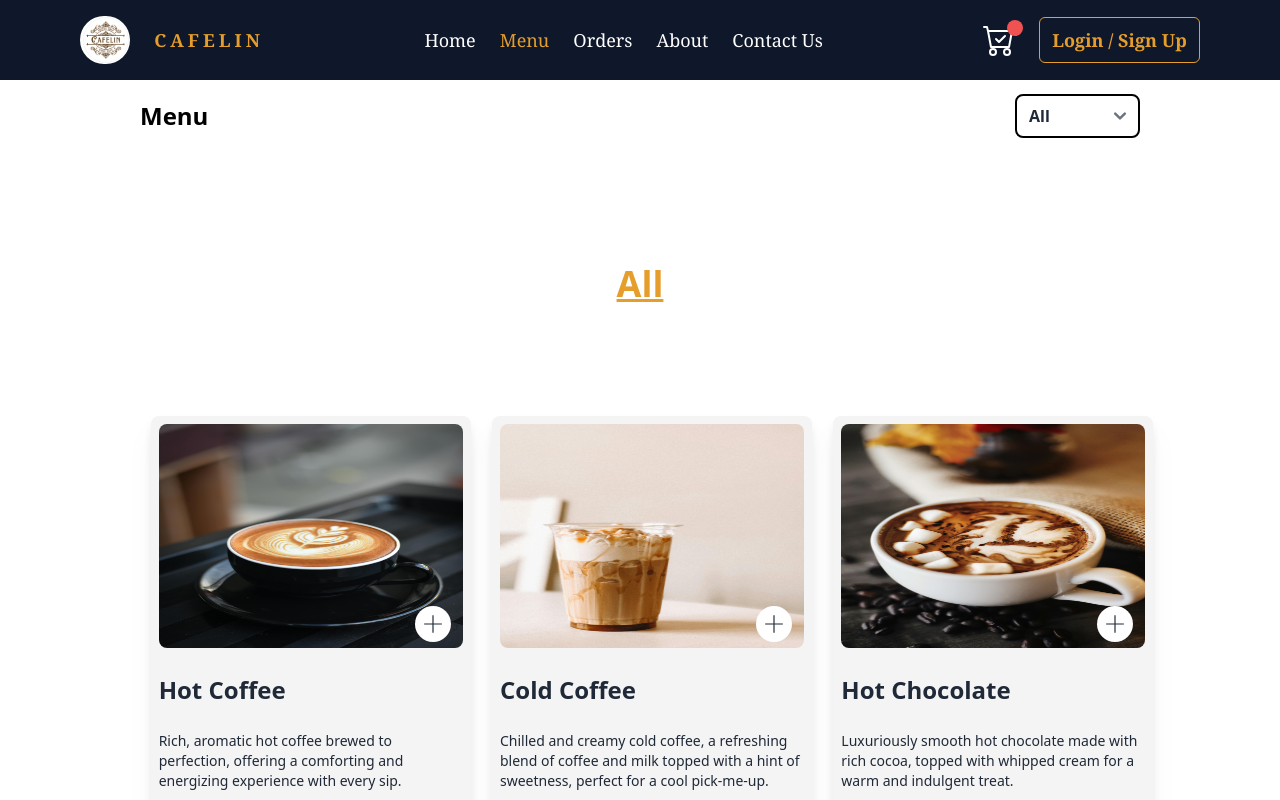
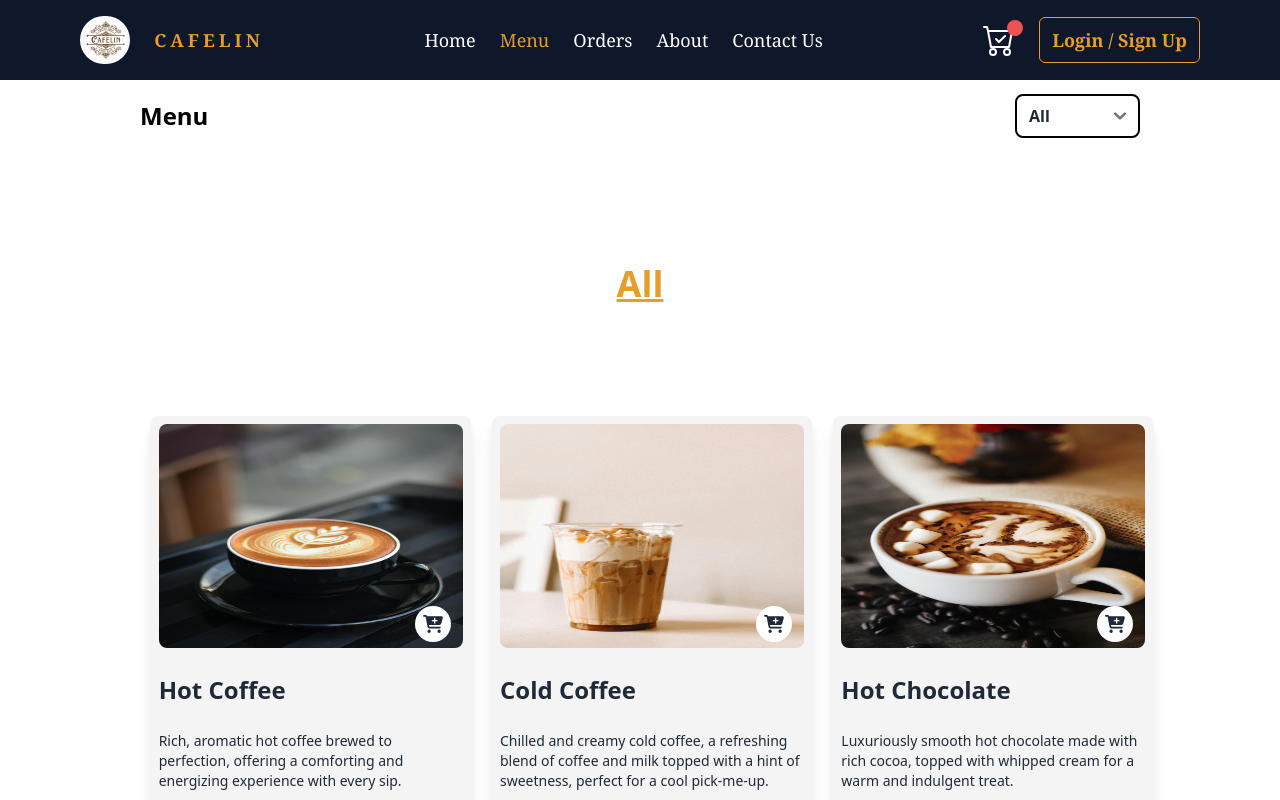
Before and after one commit to pabitra3362/cafetin, a React (Vite) app in the folder frontend/: page /menu in a window 1280 px wide. Shown: the top 800 px of the page. Built offline with nearby package versions, Linux system fonts and the light colour scheme.

Commit message:
`Added loading indicators and disabled buttons during API calls`

```diff
--- a/frontend/src/components/DishCard.jsx
+++ b/frontend/src/components/DishCard.jsx
@@ -1,28 +1,35 @@
-import React from 'react'
+import React, { useState } from 'react'
 import { motion } from 'motion/react'
 import { TfiPlus } from "react-icons/tfi";
+import { FaCartPlus } from "react-icons/fa6";
 import { useAuth0 } from "@auth0/auth0-react";
 import { ToastContainer, toast } from 'react-toastify';
+import addCartLoader from '../assets/addCartLoader.gif';
 import axios from 'axios'
 
 
 const DishCard = ({image,title,description,price}) => {
 
   const {user,isAuthenticated}=useAuth0()
+  const [spinner, setSpinner] = useState(false);
 
   const handleCart=async() => {
-    if(!isAuthenticated) toast.error("Please log in first.")
+    if(!isAuthenticated) toast.error("Please login then try again !!!")
+    setSpinner(true);
     try {
       const res=await axios.post('https://cafelin.onrender.com/api/cart/addToCart',{image,title,description,price,user:user.name,quantity:1})
       const data= await res.data;
 
       if(data.status===201){
         toast.success(data.message)
+        setSpinner(false);
       }else{
         toast.error(data.message)
+        setSpinner(false);
       }
     } catch (error) {
       toast.error(error)
+      setSpinner(false);
     }
   }
 
@@ -42,7 +49,13 @@ const DishCard = ({image,title,description,price}) => {
     className='w-80 h-[450px] bg-[#f5f4f4] rounded-lg grid grid-cols-1 justify-center p-2 gap-3 drop-shadow-xl'>
         <div className='relative'>
           <img src={image} className='h-56  w-80 rounded-lg ' alt="" />
-          <button onClick={handleCart} title='click to add item in the cart' className='absolute p-2 rounded-full bg-white text-xl bottom-5 right-3'><TfiPlus /></button>
+          <button
+          disabled={spinner}
+          onClick={handleCart} title='click to add item in the cart' className='absolute p-2 rounded-full bg-white text-xl bottom-5 right-3'>
+            {
+              spinner ? (<img src={addCartLoader} alt="loading" className='h-8 w-8'/>) : <FaCartPlus />
+            }
+          </button>
         </div>
         <p className='font-bold text-2xl'>{title}</p>
         <p className='text-sm'>{description}</p>
--- a/frontend/src/components/OrderCard.jsx
+++ b/frontend/src/components/OrderCard.jsx
@@ -28,11 +28,14 @@ const OrderCard = ({
       const data = res.data;
       if (data.status === 201) {
         setToggle((prev) => !prev);
+        setSpinner(false);
       } else {
         toast.error(data.message);
+        setSpinner(false);
       }
     } catch (error) {
       toast.error("Error: " + error.message);
+      setSpinner(false);
     }
   };
 
@@ -73,6 +76,7 @@ const OrderCard = ({
                 <div>
                   <button
                     onClick={handleChangeOrder}
+                    disabled={spinner}
                     className="finish bg-custom-brown text-white text-lg font-bold px-3 rounded-lg py-2"
                   >
                     {spinner ? (
--- a/frontend/src/pages/Cart.jsx
+++ b/frontend/src/pages/Cart.jsx
@@ -117,6 +117,7 @@ const Cart = () => {
         } catch (error) {
           console.error("Payment verification failed:", error);
           toast.error("Payment verification failed. Please try again.");
+          setSpinner(false);
         }
       },
     };
@@ -179,6 +180,7 @@ const Cart = () => {
             <div className="h-[1px] bg-custom-brown my-4"></div>
             <div className="flex justify-center items-center">
               <button
+              disabled={spinner}
                 onClick={handlePayment}
                 className="bg-custom-brown text-white font-bold text-lg w-full lg:w-[40vw] p-2 rounded-xl"
               >
```
Also changed, not shown: frontend/src/assets/addCartLoader.gif (added).
